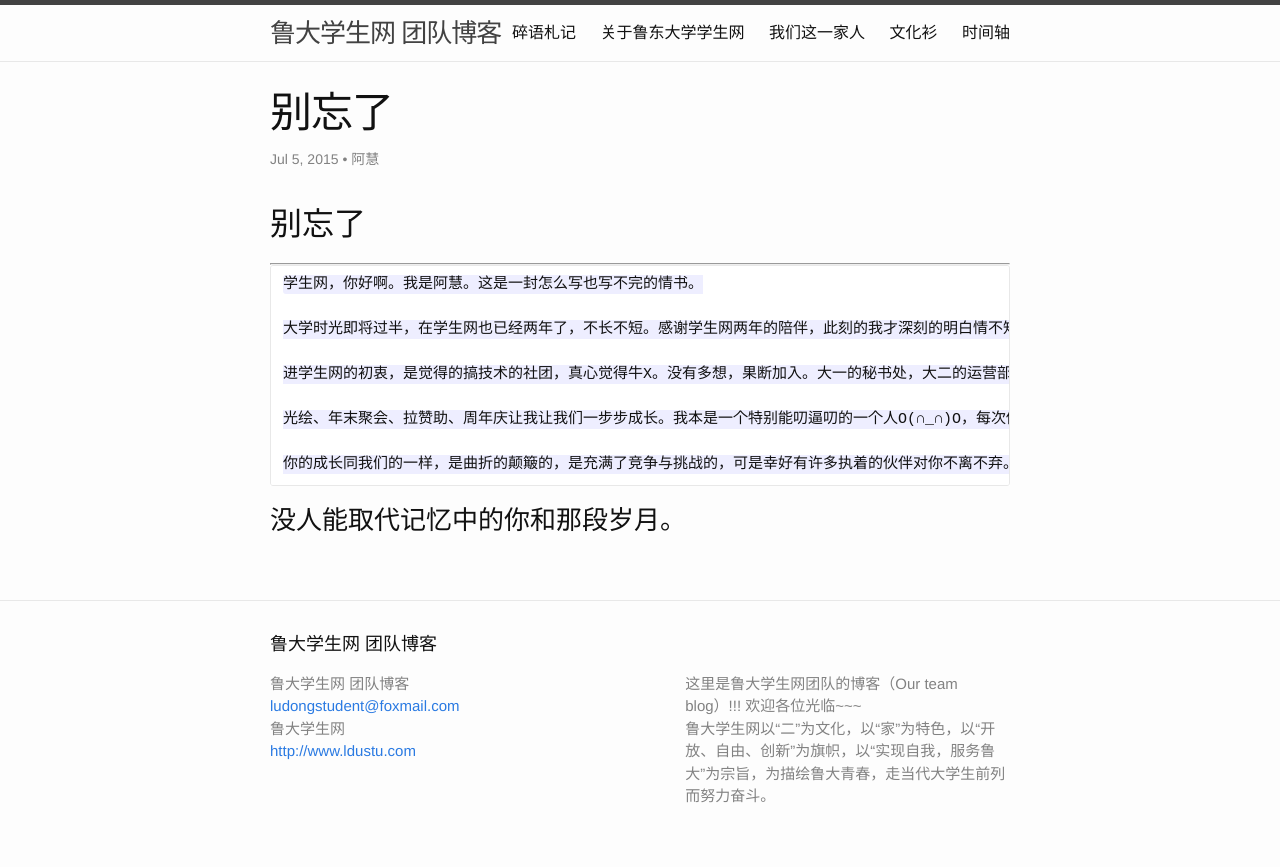
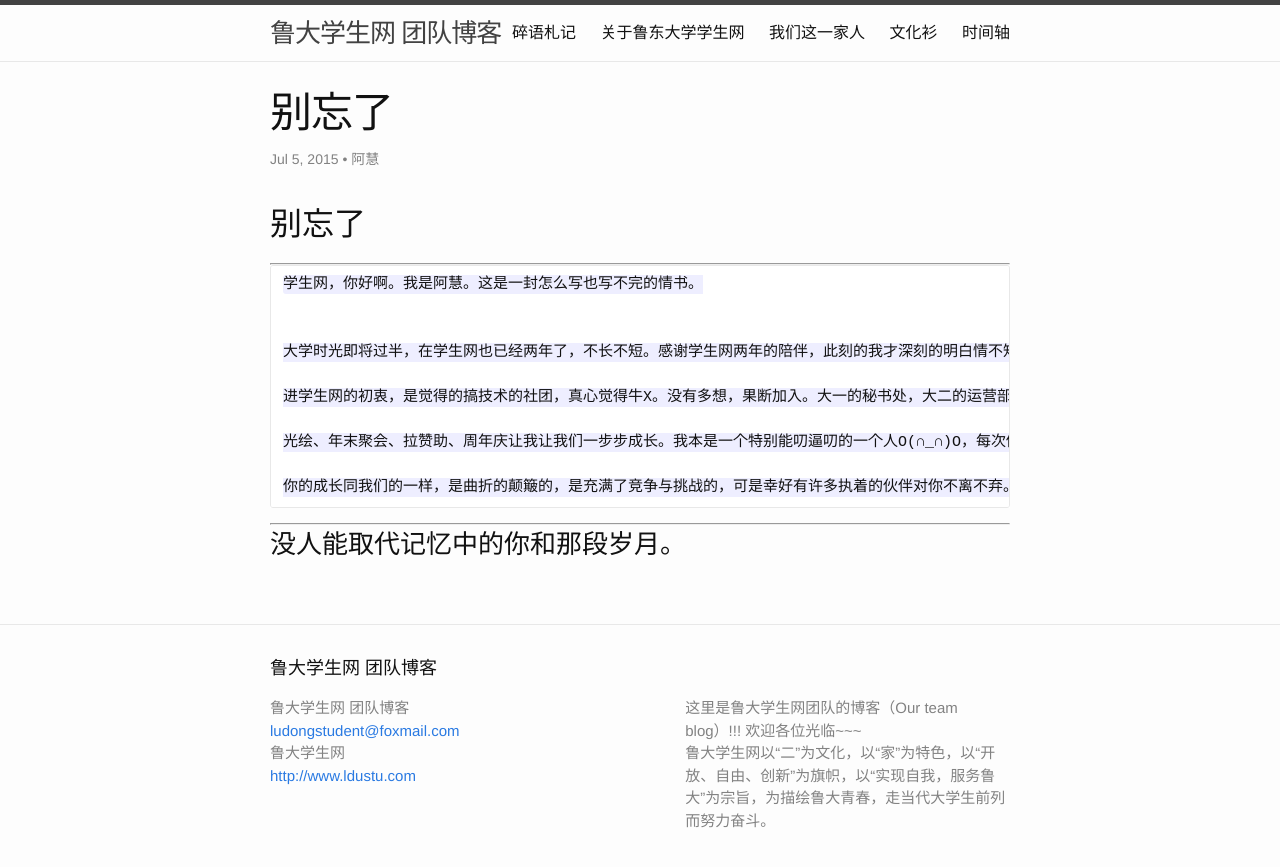
Before and after one commit to ldsn/sailboat, a Jekyll site: the page built from _posts/2015-07-25-%E5%88%AB%E5%BF%98%E4%BA%86.markdown, in a window 1280 px wide. Shown: the top 867 px of the page. Built offline with Jekyll 4.4.1, drawn with Linux system fonts in a browser that asks for light colours; comment, search, counter and statistics services are not loaded.

Commit message:
add new style

```diff
--- a/_posts/2015-07-25-%E5%88%AB%E5%BF%98%E4%BA%86.markdown
+++ b/_posts/2015-07-25-%E5%88%AB%E5%BF%98%E4%BA%86.markdown
@@ -14,13 +14,21 @@
 
 	学生网，你好啊。我是阿慧。这是一封怎么写也写不完的情书。
 
-	大学时光即将过半，在学生网也已经两年了，不长不短。感谢学生网两年的陪伴，此刻的我才深刻的明白情不知所起，一网而深的含义。这两年，让我收获了太多太多，唯有感谢，唯有感恩。共成长。
 
-	进学生网的初衷，是觉得的搞技术的社团，真心觉得牛X。没有多想，果断加入。大一的秘书处，大二的运营部。死皮赖脸的一直在这，感觉这就是我在鲁大的家，避风港。这两年，我最大的变化是，从一块石头变成了一块海绵，现在的自己恨不得能能融进大海，多点去经历去吸收精华。同你一起成长吧，学生网。
+	大学时光即将过半，在学生网也已经两年了，不长不短。感谢学生网两年的陪伴，此刻的我才深刻的明白情不知所起，
+一网而深的含义。这两年，让我收获了太多太多，唯有感谢，唯有感恩。共成长。
 
-	光绘、年末聚会、拉赞助、周年庆让我让我们一步步成长。我本是一个特别能叨逼叨的一个人O(∩_∩)O，每次例会要么不发言，要么就要说一小会。这会儿却有些词穷了，不知道如何表达心中对你那份特殊的情愫。或许是，斯人若彩虹，遇上方知有吧。
+	进学生网的初衷，是觉得的搞技术的社团，真心觉得牛X。没有多想，果断加入。大一的秘书处，大二的运营部。死皮
+赖脸的一直在这，感觉这就是我在鲁大的家，避风港。这两年，我最大的变化是，从一块石头变成了一块海绵，现在的自己
+恨不得能能融进大海，多点去经历去吸收精华。同你一起成长吧，学生网。
 
-	你的成长同我们的一样，是曲折的颠簸的，是充满了竞争与挑战的，可是幸好有许多执着的伙伴对你不离不弃。上有老大、东哥、军哥、璟姐、范范的不断提携，现有杰哥、圣琪、新林、我还有许多伙伴，下有许许多多的后起之秀，尽管困难重重，但是没有什么好怕的。我们一定会做好学生网的传承。
+	光绘、年末聚会、拉赞助、周年庆让我让我们一步步成长。我本是一个特别能叨逼叨的一个人O(∩_∩)O，每次例会要么
+不发言，要么就要说一小会。这会儿却有些词穷了，不知道如何表达心中对你那份特殊的情愫。或许是，斯人若彩虹，遇上方知有吧。
+
+	你的成长同我们的一样，是曲折的颠簸的，是充满了竞争与挑战的，可是幸好有许多执着的伙伴对你不离不弃。上有老大、
+东哥、军哥、璟姐、范范的不断提携，现有杰哥、圣琪、新林、我还有许多伙伴，下有许许多多的后起之秀，尽管困难重重，但是没有什么好怕的。我们一定会做好学生网的传承。
 
 
+---
+
 ###没人能取代记忆中的你和那段岁月。
```
